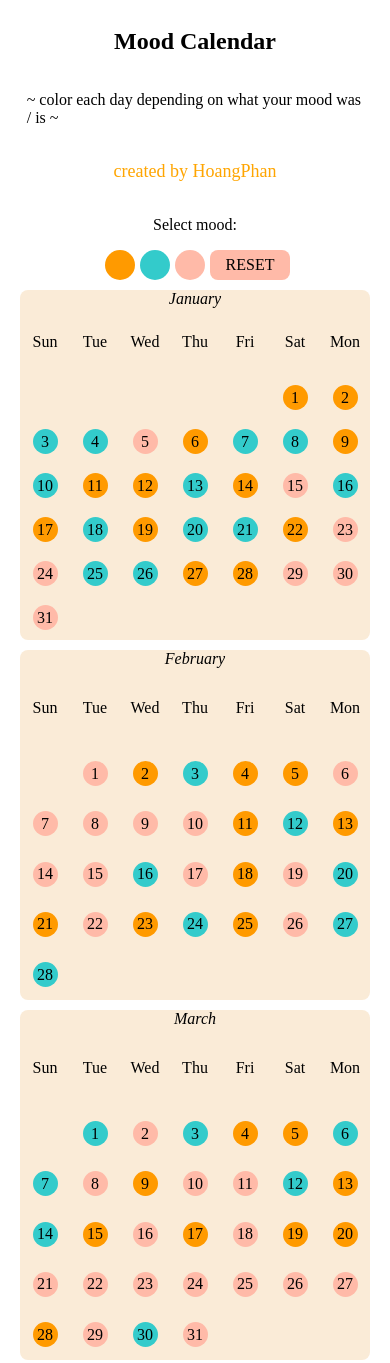
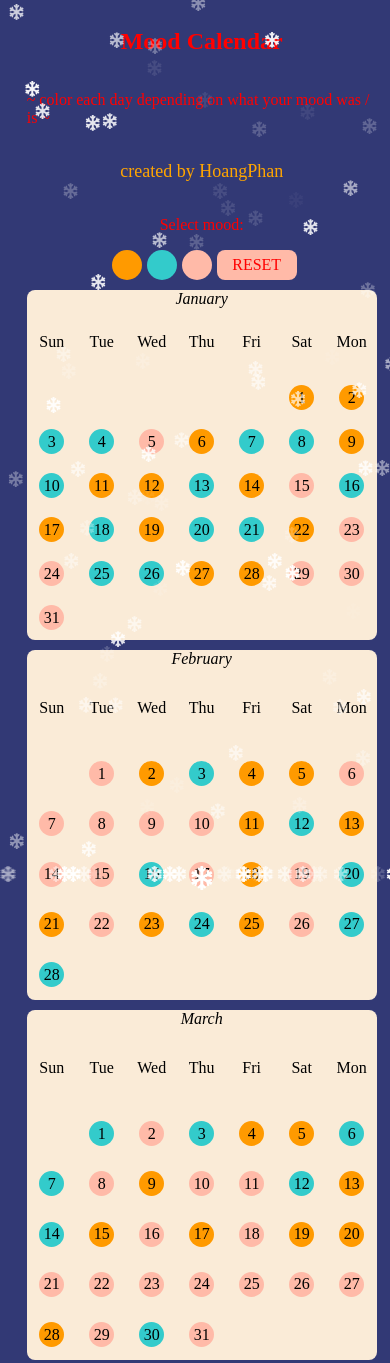
Before and after one commit to hoangytm/js-components, a plain HTML site: page mood calendar/index.html in a window 390 px wide. Shown: the top 1363 px of the page. Drawn offline with Linux system fonts and the light colour scheme.

Commit message:
christmas animation

```diff
--- a/mood calendar/index.html
+++ b/mood calendar/index.html
@@ -6,14 +6,17 @@
     <meta http-equiv="X-UA-Compatible" content="IE=edge">
     <meta name="viewport" content="width=device-width, initial-scale=1.0">
     <title>COLOR CALENDAR-HOANGYTM</title>
+    <link rel="stylesheet" href="https://use.fontawesome.com/releases/v5.13.0/css/all.css"
+        integrity="sha384-Bfad6CLCknfcloXFOyFnlgtENryhrpZCe29RTifKEixXQZ38WheV+i/6YWSzkz3V" crossorigin="anonymous" />
     <link rel="stylesheet" href="styles.css">
     <script defer src="script.js"></script>
 </head>
 
-<body>
-    <div class="main-content">
+<body >
+    <div class="main-content" id="body" >
         <div class="title">
-            <h2 style="display: flex; justify-content: center;">Mood Calendar</h2>
+
+            <h2 style="display: flex; justify-content: center;">Mood Calendar   <i class="fas fa-snowflake"></i></h2>
             <p style="display: flex; justify-content: center;">~ color each day depending on what your mood was / is ~
             </p>
             <p style="display: flex; justify-content: center;color:orange;font-size: large;">created by HoangPhan
--- a/mood calendar/script.js
+++ b/mood calendar/script.js
@@ -3,9 +3,7 @@ console.log('js is loaded')
 const DAYS = ['Sunday', 'Monday', 'Tuesday', 'Wednesday', 'Thursday', 'Friday', 'Saturday'];
 const MONTHS = ['January', 'February', 'March', 'April', 'May', 'June', 'July', 'August', 'September', 'October', 'November', 'December'];
 const COLORS = ['#FF9A00', '#33CBCB', '#FFBAA8']
-
 let currentEmotion = 'red'
-
 const date = new Date();
 const firstDay = new Date(date.getFullYear(), date.getMonth(), 1);
 const lastDay = new Date(date.getFullYear(), date.getMonth() + 1, 0);
@@ -77,7 +75,7 @@ function addListener() {
     let colors = document.querySelectorAll('.block')
     colors.forEach(item => {
         item.addEventListener('click', () => {
-            currentEmotion = rgb2hex(window.getComputedStyle(item).backgroundColor).toUpperCase()
+            currentEmotion = window.getComputedStyle(item).backgroundColor
             colors.forEach(item => {
                 item.style.border = ''
             })
@@ -90,20 +88,38 @@ function addListener() {
 
 }
 
+function createSnowFlake() {
+	// Creating the <i> tag
+	const snow_flake = document.createElement('i');
+	// Adding the required classes for the FontAwesome icon to show up
+	snow_flake.classList.add('fas');
+	snow_flake.classList.add('fa-snowflake');
 
-var hexDigits = new Array
-    ("0", "1", "2", "3", "4", "5", "6", "7", "8", "9", "a", "b", "c", "d", "e", "f");
+	// Randomly generate the width to be between 10 and 20 px
+	snow_flake.style.width = Math.random() * 10 + 10 + 'px';
 
-//Function to convert rgb color to hex format
-function rgb2hex(rgb) {
-    rgb = rgb.match(/^rgb\((\d+),\s*(\d+),\s*(\d+)\)$/);
-    return "#" + hex(rgb[1]) + hex(rgb[2]) + hex(rgb[3]);
-}
+	// Randomly generate the left position to be between 0 and the innerWidth of the screen
+	snow_flake.style.left = Math.random() * window.innerWidth + 'px';
 
-function hex(x) {
-    return isNaN(x) ? "00" : hexDigits[(x - x % 16) / 16] + hexDigits[x % 16];
+	// Randomly generate the animationDuration - between 2 and 5 seconds
+	snow_flake.style.animationDuration = Math.random() * 3 + 2 + 's';
+
+	// Randomly add an opacity - between 0 and 1
+	snow_flake.style.opacity = Math.random();
+
+	// Add the newly created <i> tag inside the <body> tag
+    let body = document.getElementById('body')
+	body.appendChild(snow_flake);
+
+
+	// Set a timeout to remove the snow_flake from the DOM after 5 seconds
+	// as we don't want it to overload the page
+	setTimeout(() => {
+		snow_flake.remove();
+	}, 5000);
 }
 
 run()
 randomColor()
 addListener()
+setInterval(createSnowFlake,50)
--- a/mood calendar/styles.css
+++ b/mood calendar/styles.css
@@ -1,8 +1,25 @@
+body{
+    background-color: #323975;
+    display: flex;
+}
+.fa-snowflake {
+	color: #fff;
+	position: absolute;
+	top: -20px;
+	animation: fall linear forwards;
+}
+
+@keyframes fall {
+	to {
+		transform: translateY(105vh);
+	}
+}
 .main-content{
     margin-left:5% ;
     margin-right:5%;
 }
 .title{
+    color:red;
     display: flex;
     flex-direction: column;
     justify-items: center;
```
